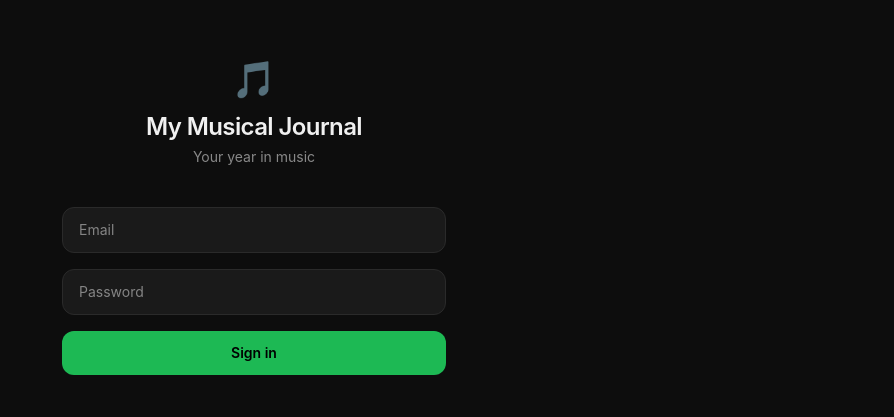
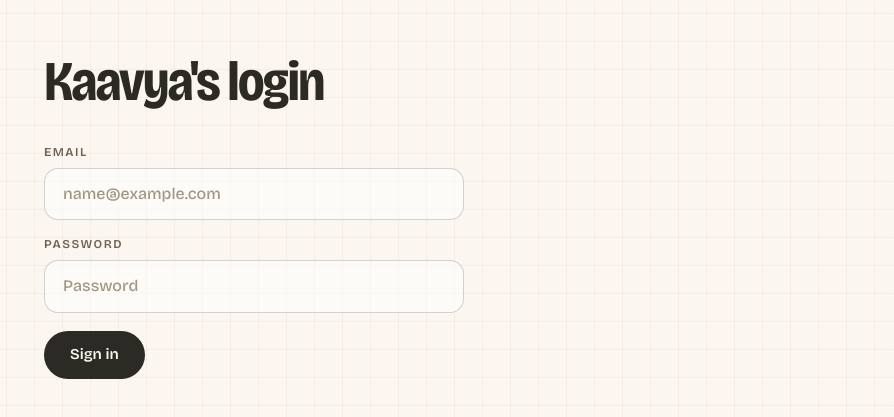
Before and after one commit to kaavya89/my-musical-journal, a Next.js app: page /login in a window 1280 px wide. Shown: the part 183-600 px from the top of the page, without its empty margins (386-1280 px from the left). Built offline with nearby package versions, Linux system fonts and the light colour scheme; no server answers.

Commit message:
Generic login page

```diff
--- /dev/null
+++ b/app/login/layout.tsx
@@ -0,0 +1,9 @@
+import type { Metadata } from 'next'
+
+export const metadata: Metadata = {
+  title: 'Login',
+}
+
+export default function LoginLayout({ children }: { children: React.ReactNode }) {
+  return children
+}
--- a/app/login/page.tsx
+++ b/app/login/page.tsx
@@ -29,68 +29,43 @@ export default function LoginPage() {
   }
 
   return (
-    <div className="min-h-screen flex items-center justify-center px-4" style={{ background: 'var(--background)' }}>
-      <div className="w-full max-w-sm">
-        {/* Header */}
-        <div className="text-center mb-10">
-          <div className="text-4xl mb-3">🎵</div>
-          <h1 className="text-2xl font-semibold tracking-tight" style={{ color: 'var(--foreground)' }}>
-            My Musical Journal
-          </h1>
-          <p className="text-sm mt-1" style={{ color: 'var(--muted)' }}>
-            Your year in music
-          </p>
+    <div className="pg" style={{ display: 'flex', alignItems: 'center', justifyContent: 'center', padding: '0 24px' }}>
+      <div style={{ width: '100%', maxWidth: 420 }}>
+        <div style={{ marginBottom: 36 }}>
+          <h1 className="tl-display pg-h1" style={{ fontSize: 'clamp(38px, 8vw, 56px)', margin: 0 }}>Kaavya&apos;s login</h1>
         </div>
 
-        {/* Form */}
-        <form onSubmit={handleLogin} className="space-y-4">
+        <form onSubmit={handleLogin} style={{ display: 'flex', flexDirection: 'column', gap: 18 }}>
           <div>
+            <label className="pg-label">Email</label>
             <input
               type="email"
-              placeholder="Email"
+              placeholder="name@example.com"
               value={email}
               onChange={e => setEmail(e.target.value)}
               required
-              className="w-full px-4 py-3 rounded-xl text-sm outline-none transition-all"
-              style={{
-                background: 'var(--card)',
-                border: '1px solid var(--border)',
-                color: 'var(--foreground)',
-              }}
+              className="pg-field"
             />
           </div>
           <div>
+            <label className="pg-label">Password</label>
             <input
               type="password"
               placeholder="Password"
               value={password}
               onChange={e => setPassword(e.target.value)}
               required
-              className="w-full px-4 py-3 rounded-xl text-sm outline-none transition-all"
-              style={{
-                background: 'var(--card)',
-                border: '1px solid var(--border)',
-                color: 'var(--foreground)',
-              }}
+              className="pg-field"
             />
           </div>
 
-          {error && (
-            <p className="text-sm text-red-400 text-center">{error}</p>
-          )}
+          {error && <p className="pg-err">{error}</p>}
 
-          <button
-            type="submit"
-            disabled={loading}
-            className="w-full py-3 rounded-xl text-sm font-semibold transition-all"
-            style={{
-              background: loading ? 'var(--border)' : 'var(--accent)',
-              color: loading ? 'var(--muted)' : '#000',
-              cursor: loading ? 'not-allowed' : 'pointer',
-            }}
-          >
-            {loading ? 'Signing in…' : 'Sign in'}
-          </button>
+          <div>
+            <button type="submit" className="pg-btn" disabled={loading}>
+              {loading ? 'Signing in…' : 'Sign in'}
+            </button>
+          </div>
         </form>
       </div>
     </div>
```
